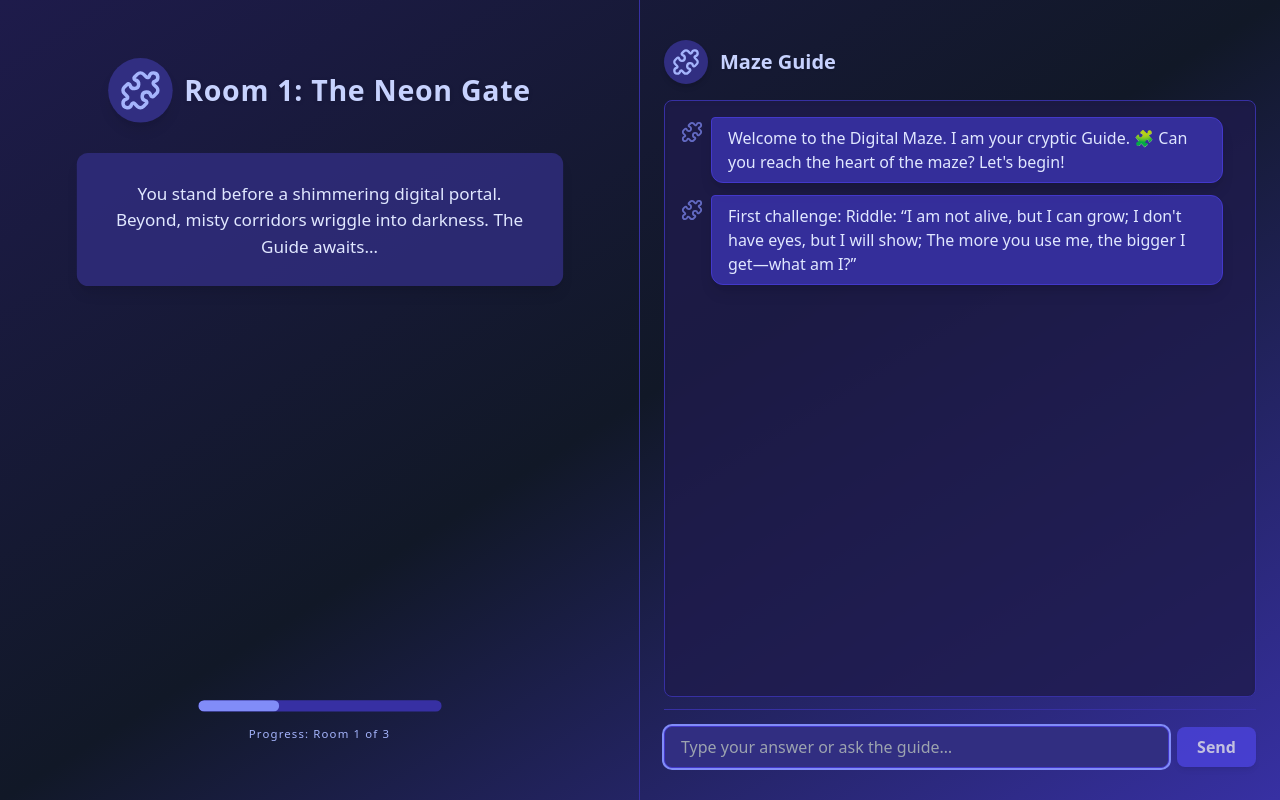
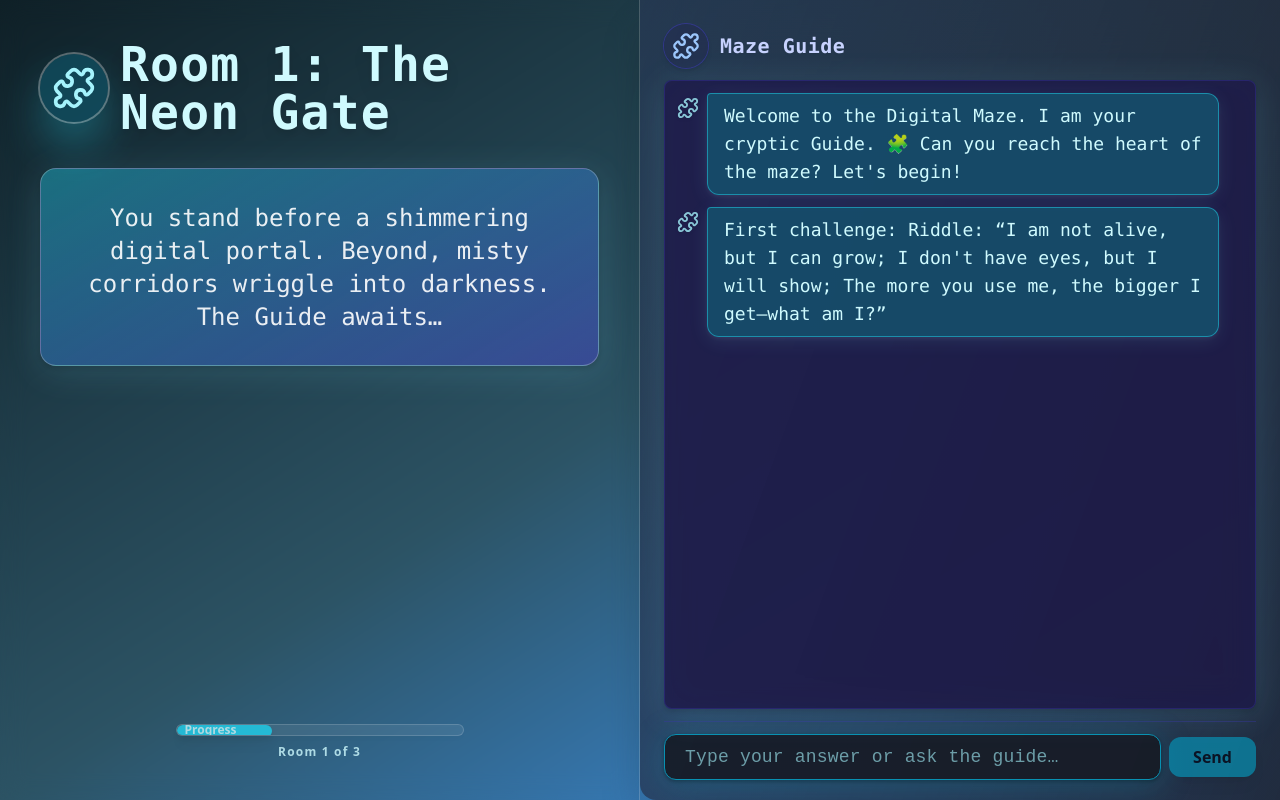
Before and after one commit to Manasi1197/endless-maze, a React (Vite) app: page / in a window 1280 px wide. Built offline with nearby package versions, Linux system fonts and the light colour scheme.

Commit message:
Refactor: Improve UI and color scheme
- Enhanced the visual design of the game.
- Applied a more creative and engaging color scheme.
- Improved overall user experience.

```diff
--- a/src/components/MazeChat.tsx
+++ b/src/components/MazeChat.tsx
@@ -12,7 +12,27 @@ type MazeChatProps = {
   sendMessage: (msg: string) => void;
   isLoading: boolean;
   guideTyping: boolean;
+  roomIdx?: number;
+  finished?: boolean;
 };
+
+const chatThemes = [
+  {
+    inputGlow: "focus:ring-cyan-400 border-cyan-600",
+    sendBtn: "bg-cyan-600 hover:bg-cyan-400 active:bg-cyan-700",
+    place: "placeholder-cyan-200/60",
+  },
+  {
+    inputGlow: "focus:ring-pink-300 border-pink-500",
+    sendBtn: "bg-pink-600 hover:bg-pink-400 active:bg-pink-700",
+    place: "placeholder-pink-200/60",
+  },
+  {
+    inputGlow: "focus:ring-yellow-200 border-yellow-500",
+    sendBtn: "bg-yellow-500 hover:bg-yellow-400 active:bg-yellow-600 text-gray-900 font-bold",
+    place: "placeholder-yellow-100/70",
+  },
+];
 
 const MazeChat = ({
   chat,
@@ -21,8 +41,11 @@ const MazeChat = ({
   sendMessage,
   isLoading,
   guideTyping,
+  roomIdx = 0,
+  finished = false
 }: MazeChatProps) => {
   const scrollRef = useRef<HTMLDivElement>(null);
+  const theme = chatThemes[roomIdx % chatThemes.length];
 
   useEffect(() => {
     if (scrollRef.current) {
@@ -31,13 +54,13 @@ const MazeChat = ({
   }, [chat, guideTyping]);
 
   return (
-    <div className="h-full flex flex-col pt-10 pb-8 px-6">
+    <div className="h-full flex flex-col pt-6 pb-5 px-2 md:px-6 glass-chat rounded-none md:rounded-bl-2xl shadow-2xl backdrop-blur-xl">
       {/* Chat header */}
-      <div className="flex items-center mb-4 select-none">
-        <span className="bg-indigo-900 text-indigo-300 p-2 rounded-full mr-3 shadow-md">
+      <div className="flex items-center mb-3 select-none">
+        <span className="bg-[#222e52ad] text-[#9cc6fb] p-2 rounded-full mr-3 shadow-md ring-1 ring-indigo-700/50">
           <Puzzle size={28} />
         </span>
-        <span className="font-semibold text-indigo-200 text-xl drop-shadow-sm">
+        <span className="font-bold text-indigo-200 text-xl drop-shadow-sm font-mono tracking-wide">
           Maze Guide
         </span>
       </div>
@@ -45,30 +68,45 @@ const MazeChat = ({
       <div
         ref={scrollRef}
         className={cn(
-          "flex-1 overflow-y-auto custom-scrollbar pb-2 transition-all",
-          "bg-indigo-950/80 rounded-lg p-4 shadow-inner mb-3 border border-indigo-800"
+          "flex-1 min-h-0 overflow-y-auto custom-scrollbar pb-2 transition-all",
+          "bg-indigo-950/80 rounded-lg p-3 shadow-inner mb-3 border border-indigo-800/40 backdrop-blur-lg glass-chat-inner"
         )}
         style={{ minHeight: 0 }}
       >
         {chat.map((msg, idx) =>
           msg.role === "user" ? (
-            <UserBubble key={idx} text={msg.content} />
+            <UserBubble key={idx} text={msg.content} idx={roomIdx} />
           ) : (
-            <PuzzleBubble key={idx} text={msg.content} />
+            <PuzzleBubble key={idx} text={msg.content} idx={roomIdx} />
           )
         )}
         {guideTyping && (
           <div className="flex gap-2 items-center animate-fade-in mt-2 ml-2">
-            <span className="animate-pulse w-2 h-2 bg-indigo-400 rounded-full"></span>
-            <span className="w-2 h-2 bg-indigo-400 rounded-full opacity-60 animate-pulse"></span>
-            <span className="w-2 h-2 bg-indigo-400 rounded-full opacity-40 animate-pulse"></span>
-            <span className="text-indigo-400 text-base font-semibold">Guide is typing…</span>
+            <span className={cn(
+              "animate-pulse w-2 h-2 rounded-full bg-cyan-400",
+              roomIdx === 1 && "bg-pink-300",
+              roomIdx === 2 && "bg-yellow-300"
+            )}></span>
+            <span className={cn(
+              "w-2 h-2 rounded-full opacity-70 animate-pulse bg-cyan-400",
+              roomIdx === 1 && "bg-pink-300",
+              roomIdx === 2 && "bg-yellow-300"
+            )}></span>
+            <span className={cn(
+              "w-2 h-2 rounded-full opacity-40 animate-pulse bg-cyan-400",
+              roomIdx === 1 && "bg-pink-300",
+              roomIdx === 2 && "bg-yellow-300"
+            )}></span>
+            <span className={cn("font-semibold",
+              roomIdx === 1 ? "text-pink-200" :
+              roomIdx === 2 ? "text-yellow-200" : "text-cyan-200"
+            )}>Guide is typing…</span>
           </div>
         )}
       </div>
       {/* Input */}
       <form
-        className="flex items-center gap-2 border-t border-indigo-800 pt-4"
+        className="flex items-center gap-2 border-t border-indigo-800/40 pt-3"
         onSubmit={e => {
           e.preventDefault();
           if (!userInput.trim()) return;
@@ -77,16 +115,18 @@ const MazeChat = ({
       >
         <input
           className={cn(
-            "w-full bg-indigo-900 text-indigo-100 border border-indigo-700 rounded-lg px-4 py-2 focus:outline-none focus:ring-2 focus:ring-indigo-400 transition disabled:opacity-60",
+            "w-full glass-input bg-[#171b25]/90 text-lg text-cyan-100 px-5 py-2 rounded-xl border transition-all focus:outline-none",
+            theme.inputGlow,
+            theme.place,
             isLoading && "opacity-60"
           )}
           type="text"
           autoFocus
           spellCheck
           maxLength={300}
-          disabled={isLoading}
+          disabled={isLoading || finished}
           value={userInput}
-          placeholder="Type your answer or ask the guide…"
+          placeholder={finished ? "Maze completed!" : "Type your answer or ask the guide…"}
           onChange={e => setUserInput(e.target.value)}
           onKeyDown={e => {
             if (e.key === "Enter" && !isLoading && userInput.trim()) {
@@ -95,11 +135,12 @@ const MazeChat = ({
           }}
         />
         <button
-          disabled={isLoading || !userInput.trim()}
+          disabled={isLoading || !userInput.trim() || finished}
           type="submit"
           className={cn(
-            "px-5 py-2 bg-indigo-600 hover:bg-indigo-500 text-white font-bold rounded-lg shadow-md transition-all",
-            (!userInput.trim() || isLoading) && "opacity-70 cursor-not-allowed"
+            "px-6 py-2 rounded-xl shadow-lg transition-all duration-150 focus:ring-2 focus:ring-offset-2 font-bold",
+            theme.sendBtn,
+            (!userInput.trim() || isLoading || finished) && "opacity-70 cursor-not-allowed"
           )}
         >
           Send
@@ -107,11 +148,14 @@ const MazeChat = ({
       </form>
       <style>
         {`
-          .custom-scrollbar::-webkit-scrollbar { width: 8px; }
+          .custom-scrollbar::-webkit-scrollbar { width: 9px; }
           .custom-scrollbar::-webkit-scrollbar-thumb {
-            background-color: #3c366b;
-            border-radius: 4px;
+            background: linear-gradient(135deg,#5c7aff33 20%, #7ee9fd33 100%);
+            border-radius: 6px;
           }
+          .glass-chat { background: linear-gradient(110deg,rgba(41,56,88,0.59),rgba(30,34,46,0.92)); }
+          .glass-input { box-shadow: 0 4px 32px 2px #10AFC439, 0 1.5px 4px #0006; font-family: 'JetBrains Mono', 'SFMono-Regular', Monospace; letter-spacing: .01em; }
+          .glass-card, .glass-chat-inner { box-shadow: 0 6px 36px #7ee9fd24,0 2.5px 6px #0003; }
         `}
       </style>
     </div>
--- a/src/components/MazeGameLayout.tsx
+++ b/src/components/MazeGameLayout.tsx
@@ -4,26 +4,62 @@ import MazeWin from "./MazeWin";
 import MazeChat from "./MazeChat";
 import { useMazeGame } from "../hooks/useMazeGame";
 
-// List for accent bg gradient per room for visual difference
+// Glowy, dynamic backgrounds for each room:
 const bgGradients = [
-  "from-indigo-950 via-gray-900 to-indigo-800", // Room 1
-  "from-blue-900 via-indigo-900 to-stone-800",   // Room 2
-  "from-yellow-900 via-yellow-700 to-amber-900"  // Room 3
+  "bg-gradient-to-br from-[#0f2027] via-[#2c5364] to-[#409cff]", // Room 1: blue futuristic
+  "bg-gradient-to-br from-[#42275a] via-[#734b6d] to-[#fd746c]", // Room 2: purple/pink fire
+  "bg-gradient-to-br from-[#134e5e] via-[#71b280] to-[#fffc00]", // Room 3: green/yellow electric
 ];
 
-// Layout: Two columns, left = room view, right = chat/puzzle
+// Animated particles overlay (simple SVG stars & dots)
+function ParticleBg() {
+  return (
+    <div
+      aria-hidden
+      className="pointer-events-none absolute inset-0 -z-10 overflow-hidden"
+    >
+      <svg width="100%" height="100%">
+        {Array.from({ length: 60 }).map((_, i) => (
+          <circle
+            key={i}
+            cx={Math.random() * 1800}
+            cy={Math.random() * 1040}
+            r={Math.random() > 0.6 ? 1.6 : 0.8 + Math.random() * 1.6}
+            fill={`rgba(255,255,255,${Math.random() * 0.21 + 0.08})`}
+            style={{
+              filter: `blur(${Math.random() > 0.9 ? 3 : 0}px) drop-shadow(0 0 6px #7ee9fd55)`,
+              opacity: Math.random() * 0.5 + 0.18,
+              animation: `pulse 2.8s ease-in-out infinite alternate ${i * 113}ms`,
+            }}
+          />
+        ))}
+      </svg>
+      <style>{`
+        @keyframes pulse {
+          from { opacity: 0.35;}
+          to { opacity: 1; }
+        }
+      `}</style>
+    </div>
+  );
+}
+
+// Special win background
+const winGradient = "bg-gradient-to-br from-[#0fde94] via-[#29dbf9] to-[#bb76f5]";
+
 const MazeGameLayout = () => {
   const maze = useMazeGame();
   const finished = maze.progress > maze.total;
 
-  // Select gradient based on room/index (but when winning, use special)
-  const bgGradient = finished
-    ? "from-green-950 via-green-800 to-indigo-900"
-    : bgGradients[(maze.progress - 1) % bgGradients.length];
+  // Animate bg color on level up
+  const roomIdx = (maze.progress - 1) % bgGradients.length;
+  const bgClass = finished ? winGradient : bgGradients[roomIdx];
 
   return (
-    <div className={`min-h-screen w-full grid grid-cols-2 gap-0 bg-gradient-to-br ${bgGradient} transition-colors duration-700`}>
-      <div className="flex flex-col justify-between items-stretch p-10 border-r border-indigo-800">
+    <div className={`relative w-full min-h-screen overflow-hidden`}>
+      <ParticleBg />
+      <div className={`min-h-screen w-full grid grid-cols-1 md:grid-cols-2 transition-colors duration-700 ${bgClass} relative z-0`}>
+        <div className="flex flex-col justify-between items-stretch px-4 md:px-10 py-6 md:py-10 border-b md:border-b-0 md:border-r border-[#ffffff33] backdrop-blur-md">
           {finished ? (
             <MazeWin />
           ) : (
@@ -31,7 +67,8 @@ const MazeGameLayout = () => {
               room={maze.room}
               progress={maze.progress}
               total={maze.total}
-            key={maze.room.id /* force mount for animation */}
+              key={maze.room.id}
+              roomIdx={roomIdx}
             />
           )}
         </div>
@@ -43,7 +80,10 @@ const MazeGameLayout = () => {
             sendMessage={maze.sendMessage}
             isLoading={maze.isLoading}
             guideTyping={maze.guideTyping}
+            roomIdx={roomIdx}
+            finished={finished}
           />
+        </div>
       </div>
     </div>
   );
--- a/src/components/MazeRoom.tsx
+++ b/src/components/MazeRoom.tsx
@@ -1,37 +1,80 @@
 
 import { Puzzle } from "lucide-react";
+import { cn } from "@/lib/utils";
+
+// Distinct glow and gradients for each room theme
+const roomThemes = [
+  {
+    cardGlow: "from-cyan-400/40 to-indigo-600/40 shadow-cyan-200/30",
+    iconGlow: "bg-cyan-700/40 text-cyan-200 shadow-cyan-400/70",
+    progress: "bg-cyan-400",
+    accent: "text-cyan-100",
+  },
+  {
+    cardGlow: "from-pink-500/30 to-purple-600/40 shadow-pink-300/40",
+    iconGlow: "bg-pink-700/50 text-pink-100 shadow-pink-400/60",
+    progress: "bg-pink-400",
+    accent: "text-pink-100",
+  },
+  {
+    cardGlow: "from-yellow-400/40 to-green-400/40 shadow-yellow-200/30",
+    iconGlow: "bg-lime-700/50 text-yellow-100 shadow-lime-200/60",
+    progress: "bg-yellow-300",
+    accent: "text-yellow-100",
+  },
+];
 
 const MazeRoom = ({
   room,
   progress,
   total,
+  roomIdx = 0,
 }: {
   room: { id: number; title: string; description: string };
   progress: number;
   total: number;
+  roomIdx?: number;
 }) => {
+  const theme = roomThemes[roomIdx % roomThemes.length];
+
   return (
-    <div className="flex flex-col h-full items-center justify-center animate-fade-in scale-95 animate-scale-in">
+    <div className="flex flex-col h-full items-center justify-center animate-fade-in scale-100 animate-scale-in">
       <div className="flex items-center mb-8">
-        <span className="bg-indigo-900 text-indigo-300 p-3 rounded-full shadow-lg mr-3">
-          <Puzzle size={44} />
+        <span className={cn(
+          "p-3 rounded-full shadow-2xl mr-3 ring-2 ring-white/30",
+          theme.iconGlow
+        )}>
+          <Puzzle size={44} className="drop-shadow-glow" />
         </span>
-        <span className="text-3xl font-bold text-indigo-200 tracking-wide drop-shadow">
-          Room {room.id}: {room.title}
+        <span className={cn(
+          "text-4xl md:text-5xl font-extrabold tracking-wide drop-shadow-lg font-mono",
+          theme.accent
+        )}>
+          Room {room.id}: <span className="font-playfair">{room.title}</span>
         </span>
       </div>
-      <div className="w-full max-w-lg mb-8 text-indigo-100 text-center text-lg font-medium bg-indigo-900/80 rounded-xl p-7 shadow-lg transition-all duration-300">
-        {room.description}
+      <div className={cn(
+        "w-full max-w-xl mb-8 text-lg md:text-2xl text-center font-medium backdrop-blur-xl rounded-2xl p-8 transition-all duration-300 glass-card shadow-2xl border border-white/25",
+        `bg-gradient-to-br ${theme.cardGlow}`
+      )}>
+        <span className="text-white/90 font-mono">{room.description}</span>
       </div>
-      <div className="w-full flex flex-col items-center gap-2 mt-auto">
-        <div className="w-64 bg-indigo-800 rounded-full h-3 mb-2 overflow-hidden">
+      <div className="w-full flex flex-col items-center gap-2 mt-auto opacity-80">
+        <div className="w-72 h-3 bg-white/10 rounded-full overflow-hidden drop-shadow-lg border border-white/20 relative">
           <div
-            className="bg-indigo-400 h-3 rounded-full transition-all duration-300"
+            className={cn(
+              "h-3 rounded-full transition-all duration-300",
+              theme.progress
+            )}
             style={{ width: `${(progress / total) * 100}%` }}
           ></div>
+          <span className={cn(
+            "absolute top-1/2 left-2 -translate-y-1/2 text-xs font-bold",
+            theme.accent
+          )}>Progress</span>
         </div>
-        <div className="text-indigo-300 text-xs tracking-widest">
-          Progress: Room {progress} of {total}
+        <div className={cn("text-xs tracking-widest font-bold", theme.accent)}>
+          Room {progress} of {total}
         </div>
       </div>
     </div>
--- a/src/components/PuzzleBubble.tsx
+++ b/src/components/PuzzleBubble.tsx
@@ -2,16 +2,33 @@
 import { Puzzle } from "lucide-react";
 import { cn } from "@/lib/utils";
 
-const PuzzleBubble = ({ text }: { text: string }) => (
+const colors = [
+  "bg-cyan-800/70 text-cyan-100 border-cyan-400/50",
+  "bg-pink-800/80 text-pink-100 border-pink-400/60",
+  "bg-yellow-600/80 text-yellow-900 border-yellow-400/70",
+];
+
+const PuzzleBubble = ({ text, idx = 0 }: { text: string, idx?: number }) => (
   <div className={cn(
     "flex items-start mb-3 animate-fade-in group"
   )}>
     <span className="mt-1 mr-2">
-      <Puzzle size={22} className="text-indigo-400 opacity-70 group-hover:scale-110 transition-transform duration-200" />
+      <Puzzle size={22} className={cn(
+        "opacity-80 group-hover:scale-110 transition-transform duration-200 drop-shadow",
+        idx === 1 ? "text-pink-300" : idx === 2 ? "text-yellow-300" : "text-cyan-200"
+      )} />
     </span>
-    <div className="bg-indigo-800/90 text-indigo-100 px-4 py-2 rounded-xl rounded-tl-sm max-w-lg shadow-lg border border-indigo-700">
+    <div className={cn(
+      "backdrop-blur-[2px] px-4 py-2 rounded-xl rounded-tl-sm max-w-lg shadow-lg border font-mono text-base md:text-lg",
+      colors[idx % colors.length],
+      "glow-bubble"
+    )}>
       {text}
     </div>
+    <style>{`
+      .glow-bubble { box-shadow: 0 4px 20px #7ee9fd19, 0 2px 4px #fff1; }
+    `}</style>
   </div>
 );
+
 export default PuzzleBubble;
--- a/src/components/UserBubble.tsx
+++ b/src/components/UserBubble.tsx
@@ -1,13 +1,27 @@
 
 import { cn } from "@/lib/utils";
 
-const UserBubble = ({ text }: { text: string }) => (
+const colors = [
+  "bg-cyan-700/90 text-white border-cyan-400/40",
+  "bg-pink-700/90 text-white border-pink-400/40",
+  "bg-yellow-400/80 text-gray-900 border-yellow-200/45",
+];
+
+const UserBubble = ({ text, idx = 0 }: { text: string, idx?: number }) => (
   <div className={cn(
     "flex items-start justify-end mb-3 animate-fade-in"
   )}>
-    <div className="bg-indigo-600/90 text-white px-4 py-2 rounded-xl rounded-tr-sm max-w-lg ml-auto shadow border border-indigo-500">
+    <div className={cn(
+      "px-4 py-2 rounded-xl rounded-tr-sm max-w-lg ml-auto shadow border font-mono text-base md:text-lg backdrop-blur-[2px]",
+      colors[idx % colors.length],
+      "user-bubble-glow"
+    )}>
       {text}
     </div>
+    <style>{`
+      .user-bubble-glow { box-shadow: 0 3px 16px #fff3,0 2px 4px #0ff1; }
+    `}</style>
   </div>
 );
+
 export default UserBubble;
```
Also changed, not shown: src/components/MazeWin.tsx (+17 -7 lines). Lines whose indentation alone changed are shown as unchanged.
